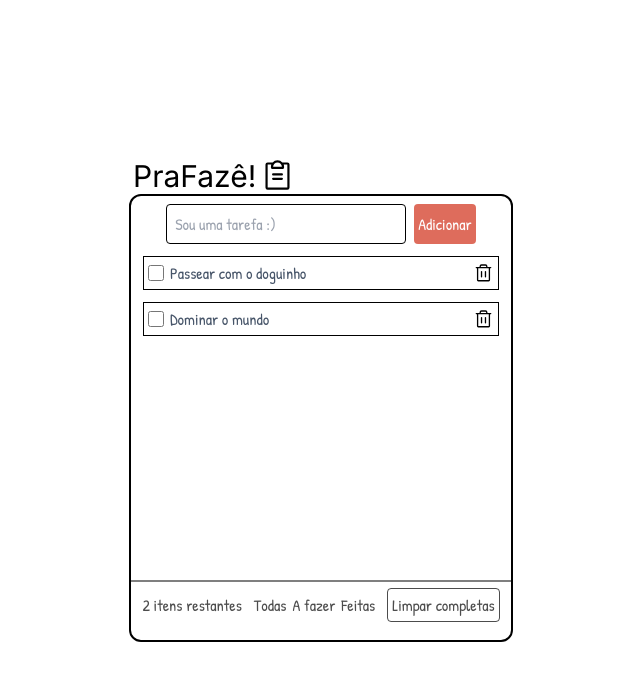
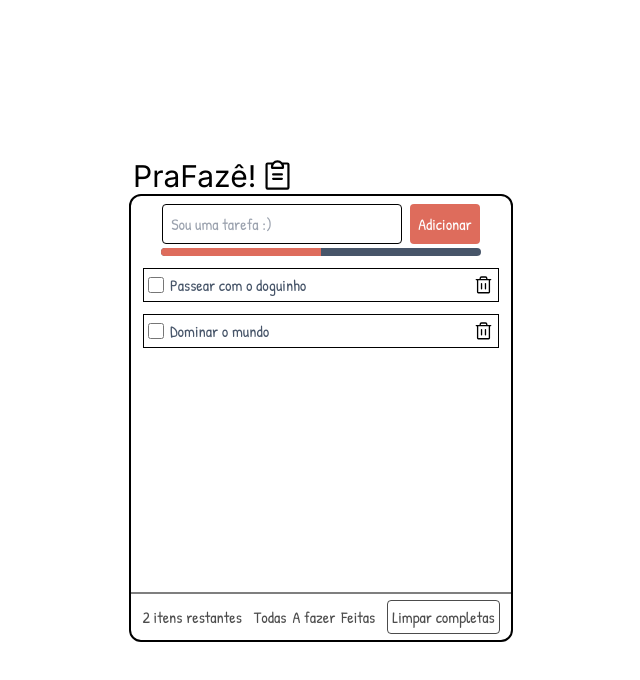
Before and after one commit to gabie762/to-do-app, a Next.js app: page / in a window 1280 px wide. Shown: the top 680 px of the page, without its empty margins (319-959 px from the left). Built offline with nearby package versions, Linux system fonts and the light colour scheme.

Commit message:
progress bar

```diff
--- a/components/handlerTarefas.tsx
+++ b/components/handlerTarefas.tsx
@@ -139,12 +139,12 @@ export const HandlerTarefas = () => {
         <button
           type="submit"
           onClick={(e) => submitNovaTarefa(e)}
-          className="p-1 rounded bg-terracota text-white"
+          className="p-2 rounded bg-terracota text-white"
         >
           Adicionar
         </button>
       </form>
-      <ProgressBar />
+      <ProgressBar progresso={50} />
       <div className="to-do-list static flex-col p-3 space-y-3 h-[21rem] overflow-y-auto">
         <ListarTarefas
           status={filtroStatus}
--- a/components/progressBar.tsx
+++ b/components/progressBar.tsx
@@ -1,7 +1,21 @@
 "use client";
 
-const ProgressBar = () => {
-  return <div className="bg-terracota"></div>;
+interface Props {
+  progresso: number;
+}
+
+const ProgressBar = ({ progresso }: Props) => {
+  const porcentagem = 5;
+  return (
+    <div className="items-center justify-center px-[1.85rem]">
+      <div className="w-[20rem] h-2 mt-1 bg-gray rounded-full overflow-hidden">
+        <div
+          className="h-full bg-terracota transition-all"
+          style={{ width: `${progresso}%` }}
+        ></div>
+      </div>
+    </div>
+  );
 };
 
 export default ProgressBar;
```
